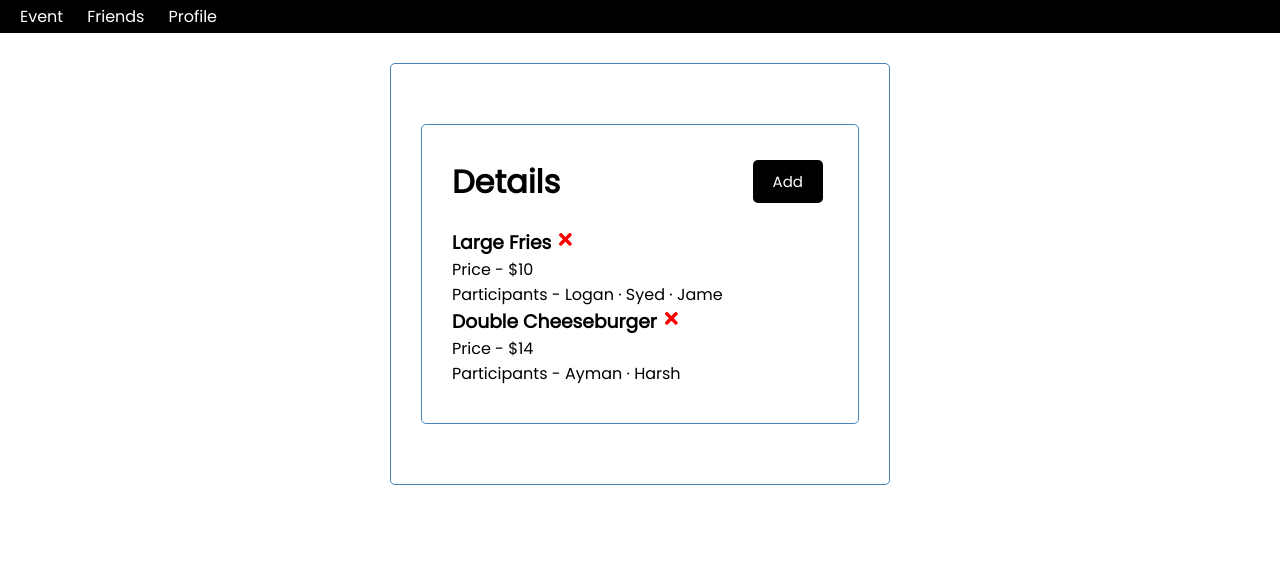
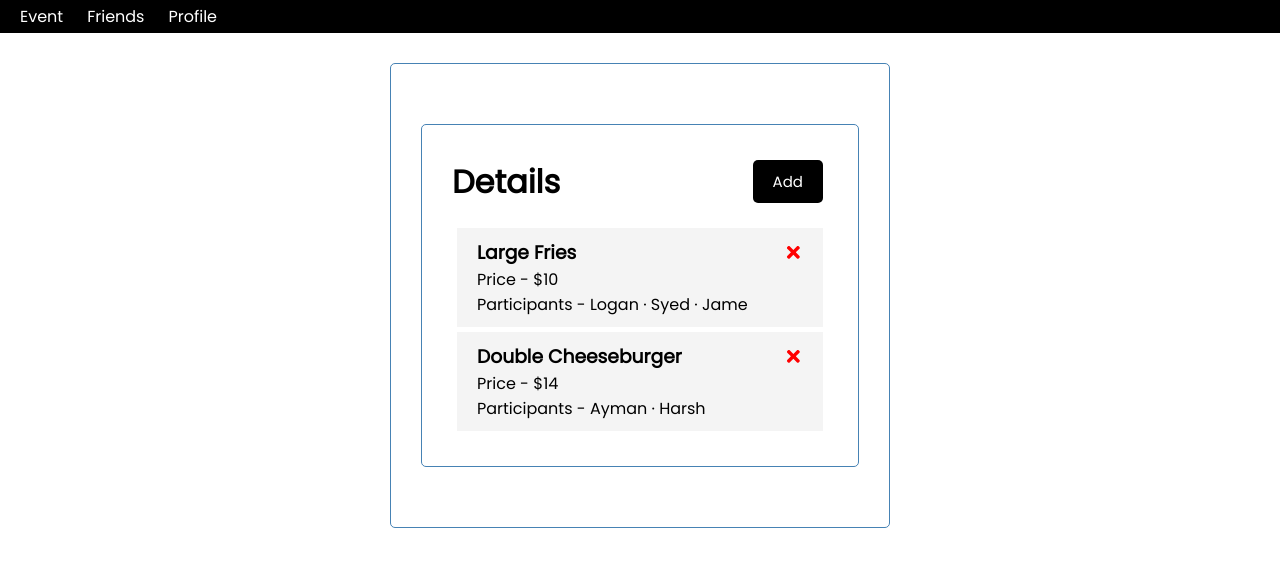
Before and after one commit to JameTran/SpillBill, a React (Create React App) app: page /items in a window 1280 px wide. Shown: the top 566 px of the page. Built offline with nearby package versions, Linux system fonts and the light colour scheme.

Commit message:
added route to event details and fixed details display

```diff
--- a/src/pages/Events.css
+++ b/src/pages/Events.css
@@ -71,6 +71,23 @@ body {
   justify-content: space-between;
 }
 
+.item {
+  background: #f4f4f4;
+  margin: 5px;
+  padding: 10px 20px;
+  cursor: pointer;
+}
+
+.item.reminder {
+  border-left: 5px solid green;
+}
+
+.item h3 {
+  display: flex;
+  align-items: center;
+  justify-content: space-between;
+}
+
 .add-form {
   margin-bottom: 40px;
 }
--- a/src/pages/Events.js
+++ b/src/pages/Events.js
@@ -1,6 +1,7 @@
 import Header from "../components/Header";
 import Tasks from "../components/Tasks"
 import { useState } from "react";
+import { useNavigate } from "react-router-dom"
 import './Events.css'
 
 
@@ -24,8 +25,10 @@ const App = () => {
     setTasks(tasks.filter((task) => task.id !== id))
   }
 
-  const eventPage = (id) => {
+  const navigate = useNavigate();
+  function eventPage(id) {
     console.log("Path to events's page", id)
+    navigate("/events/eventdetails")
   }
 
   return (
--- a/src/pages/Friends.js
+++ b/src/pages/Friends.js
@@ -1,6 +1,6 @@
 import { useState } from "react";
 export default function Friends() {
-    const initFriend = ["Ayman", "Harsh", "Jame", "Logan", "Syed"];
+    const initFriend = ["Ayman", "Harsh", "Jame", "Logan", "Syed",];
     const [friendsList, SetFriends] = useState(initFriend);
     const [isVisible, setisVisible] = useState(false);
     const [newfriendname, setnewfriendname] = useState('Enter Name');
```
